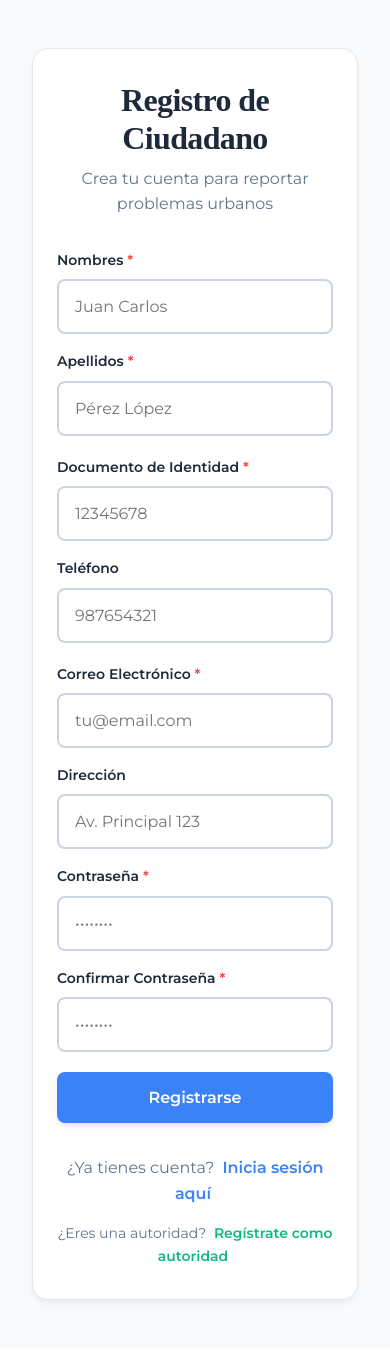
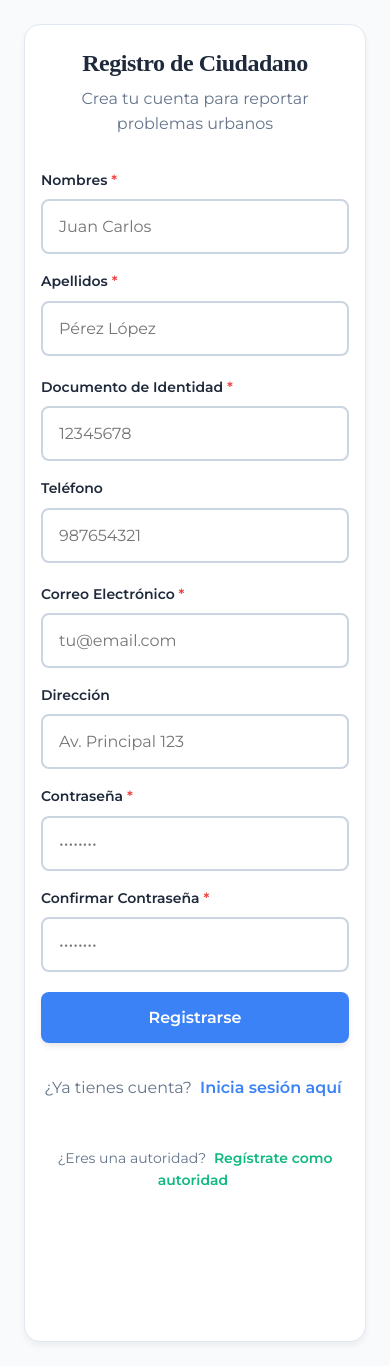
Before and after one commit to milith0kun/Plataforma-de-Denuncias-, a React (Vite) app: page /register in a window 390 px wide. Built offline with nearby package versions, Linux system fonts and the light colour scheme; a web font is replaced by a local one.

Commit message:
fix: Google OAuth popup y padding móviles - Activar flujo OAuth2 para opt_out_or_no_session - Agregar padding-bottom en LoginPage, RegisterPage y RegisterAuthorityPage para móviles

```diff
--- a/src/hooks/useGoogleAuth.js
+++ b/src/hooks/useGoogleAuth.js
@@ -95,8 +95,11 @@ export const useGoogleAuth = () => {
           const reason = notification.getNotDisplayedReason();
           console.warn('Google One Tap no se mostró:', reason);
 
-          // Si falla por origen no registrado, usar flujo OAuth2 manual
-          if (reason === 'unregistered_origin' || reason === 'invalid_client') {
+          // Si falla por cualquier razón relevante, usar flujo OAuth2 manual
+          if (reason === 'unregistered_origin' ||
+            reason === 'invalid_client' ||
+            reason === 'opt_out_or_no_session' ||
+            reason === 'suppressed_by_user') {
             console.log('🔄 Usando flujo OAuth2 alternativo...');
             initiateOAuth2Flow(handleCredentialResponse, onError);
           } else {
--- a/src/pages/public/LoginPage/LoginPage.module.css
+++ b/src/pages/public/LoginPage/LoginPage.module.css
@@ -28,6 +28,7 @@
     opacity: 0;
     transform: scale(0.95);
   }
+
   to {
     opacity: 1;
     transform: scale(1);
@@ -58,8 +59,13 @@
 }
 
 @keyframes rotate {
-  from { transform: rotate(0deg); }
-  to { transform: rotate(360deg); }
+  from {
+    transform: rotate(0deg);
+  }
+
+  to {
+    transform: rotate(360deg);
+  }
 }
 
 .info-content {
@@ -325,7 +331,8 @@
   }
 
   .form-section {
-    padding: 2rem 1.5rem;
+    padding: 2rem 1.5rem 100px;
+    /* Padding bottom aumentado para que los enlaces sean visibles */
   }
 
   .login-title {
@@ -335,6 +342,11 @@
   .login-form {
     gap: 1rem;
   }
+
+  .footer-links {
+    padding-bottom: 20px;
+    /* Espacio extra para asegurar visibilidad */
+  }
 }
 
 @media (max-width: 480px) {
@@ -343,7 +355,8 @@
   }
 
   .form-section {
-    padding: 1.5rem 1rem;
+    padding: 1.5rem 1rem 120px;
+    /* Padding bottom aún mayor para pantallas muy pequeñas */
   }
 
   .login-title {
@@ -361,6 +374,8 @@
 
   .footer-links {
     margin-top: 1.5rem;
+    padding-bottom: 30px;
+    /* Espacio extra considerable para asegurar visibilidad total */
   }
 }
 
--- a/src/pages/public/RegisterAuthorityPage/RegisterAuthorityPage.module.css
+++ b/src/pages/public/RegisterAuthorityPage/RegisterAuthorityPage.module.css
@@ -258,7 +258,8 @@
   }
 
   .form {
-    padding: 1.5rem;
+    padding: 1.5rem 1.5rem 100px;
+    /* Padding bottom aumentado para móviles */
   }
 
   .row {
@@ -271,7 +272,8 @@
   }
 
   .footer {
-    padding: 1rem 1.5rem;
+    padding: 1rem 1.5rem 30px;
+    /* Padding bottom extra para visibilidad */
   }
 }
 
@@ -293,7 +295,8 @@
   }
 
   .form {
-    padding: 1rem;
+    padding: 1rem 1rem 120px;
+    /* Padding bottom mayor para pantallas muy pequeñas */
   }
 
   .input {
--- a/src/pages/public/RegisterPage/RegisterPage.module.css
+++ b/src/pages/public/RegisterPage/RegisterPage.module.css
@@ -23,6 +23,7 @@
     opacity: 0;
     transform: translateY(10px);
   }
+
   to {
     opacity: 1;
     transform: translateY(0);
@@ -106,7 +107,8 @@
 
 @media (max-width: 768px) {
   .register-card {
-    padding: 32px 24px;
+    padding: 32px 24px 100px;
+    /* Padding bottom aumentado para móviles */
     margin: 16px;
   }
 
@@ -122,4 +124,31 @@
     grid-template-columns: 1fr;
     gap: 0;
   }
+
+  .login-link,
+  .authority-link {
+    padding-bottom: 20px;
+    /* Espacio extra para asegurar visibilidad */
+  }
 }
+
+@media (max-width: 480px) {
+  .register-container {
+    padding: 0.5rem;
+  }
+
+  .register-card {
+    padding: 24px 16px 120px;
+    /* Padding bottom mayor para pantallas muy pequeñas */
+  }
+
+  .register-title {
+    font-size: 1.5rem;
+  }
+
+  .login-link,
+  .authority-link {
+    padding-bottom: 30px;
+    /* Espacio extra considerable */
+  }
+}
```
